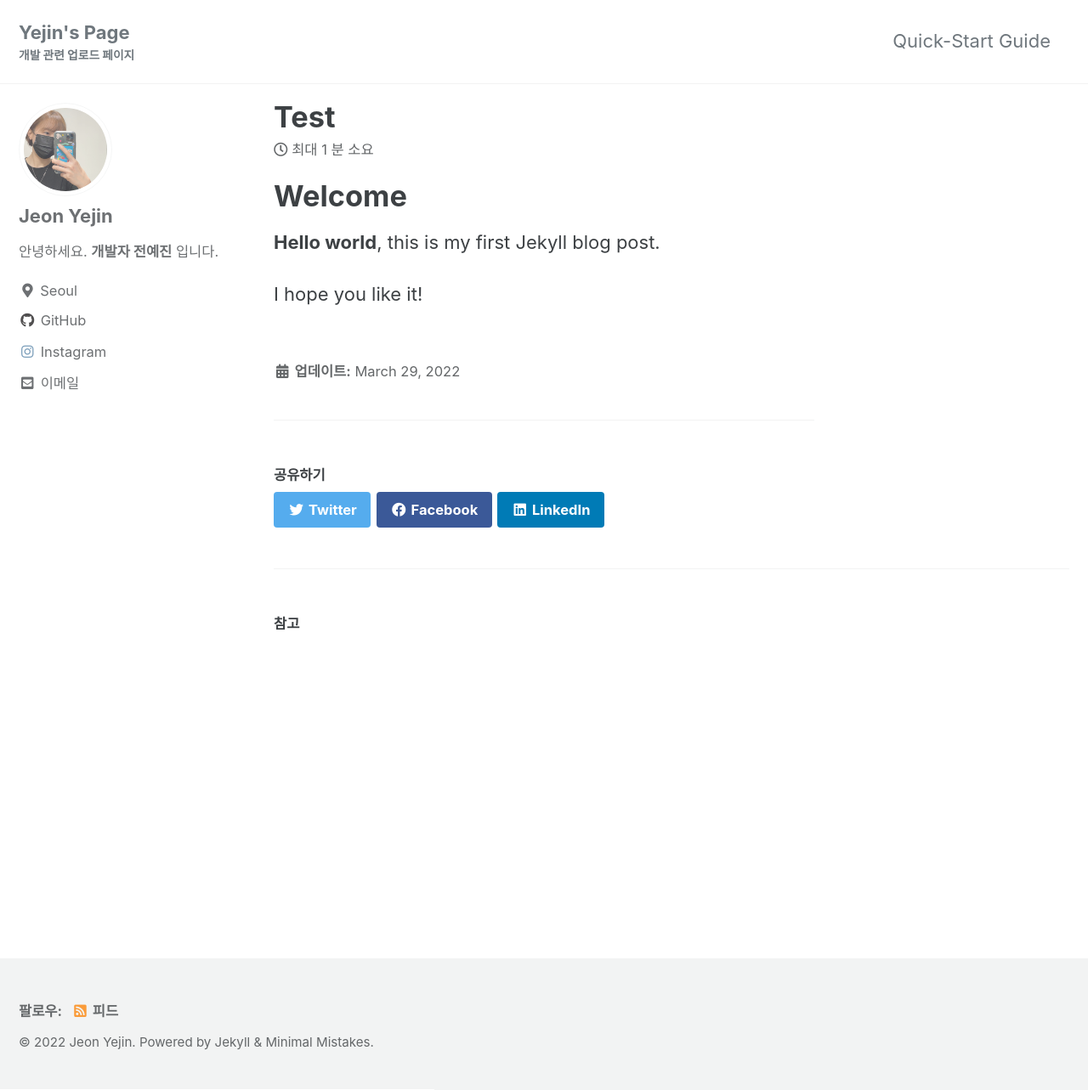
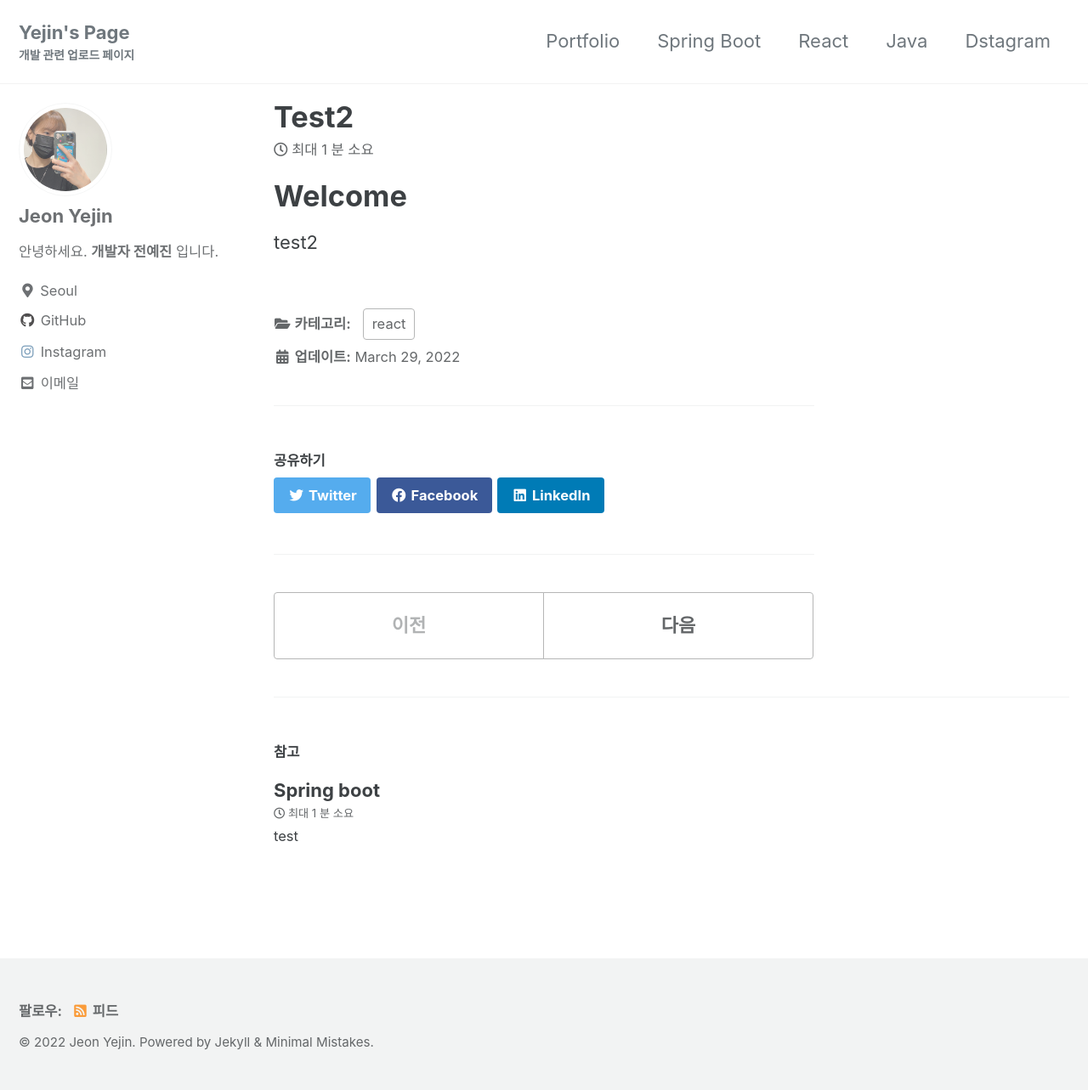
Before and after one commit to yejin-jeon-developer/git-page, a Jekyll site: the page built from _posts/react/2022-03-29-test2.md, in a window 1280 px wide and 1283 px high. Shown: the whole window at 85% size. Built offline with Jekyll 4.4.1, drawn with Linux system fonts in a browser that asks for light colours; cached includes are drawn as plain includes.

Commit message:
page 기본 구조 설정

```diff
--- a/_config.yml
+++ b/_config.yml
@@ -275,6 +275,12 @@ compress_html:
     envs: development
 
 
+# Collection
+collections:
+  portfolio:
+    output: true
+    permalink: /:collection/:path/
+
 # Defaults
 defaults:
   # _posts
@@ -288,3 +294,23 @@ defaults:
       comments: # true
       share: true
       related: true
+  # portfolio
+  - scope:
+      path: ""
+      type: "portfolio"
+    values:
+      layout: single
+      author_profile: true
+      read_time: true
+      show_date: false
+      comments: true
+      share: true
+      related: true
+      toc: false
+      toc_sticky: true
+      classes: wide
+      header:
+        #   teaser: /assets/images/unsplash/rpi4-rZKdS0wI8Ks.jpg
+        overlay_image: https://source.unsplash.com/featured/?portfolio
+        overlay_filter: 0.4
+        caption: "Photo credit: [**Unsplash**](https://source.unsplash.com/featured/?portfolio)"
--- a/_data/navigation.yml
+++ b/_data/navigation.yml
@@ -1,9 +1,15 @@
 # main links
 main:
-  - title: "Quick-Start Guide"
-    url: https://mmistakes.github.io/minimal-mistakes/docs/quick-start-guide/
-  # - title: "About"
-  #   url: https://mmistakes.github.io/minimal-mistakes/about/
+   - title: "Portfolio"
+     url: /portfolio/
+   - title: "Spring Boot"
+     url: /categories/spring-boot
+   - title: "React"
+     url: /categories/react
+   - title: "Java"
+     url: /categories/java
+   - title: "Dstagram"
+     url: /categories/Dstagram
   # - title: "Sample Posts"
   #   url: /year-archive/
   # - title: "Sample Collections"
--- a/_posts/2022-03-29-test.md
+++ b/_posts/react/2022-03-29-test2.md
@@ -11,10 +11,10 @@ defaults:
   comments: true
   share: true
   related: true
+categories:
+  - react
 ---
 
 # Welcome
 
-**Hello world**, this is my first Jekyll blog post.
-
-I hope you like it!
+test2
```
Also changed, not shown: other parts of _posts/react/2022-03-29-test2.md (+1 -1 lines), _pages/categories/category-dstagram.md (added, +9 -0 lines), _pages/categories/category-java.md (added, +9 -0 lines), _pages/categories/category-react.md (added, +9 -0 lines), _pages/categories/category-spirng-boot.md (added, +9 -0 lines), _pages/collection/portfolio.md (added, +15 -0 lines), _portfolio/2022-03-29-test.md (added, +9 -0 lines), _posts/spring-boot/2022-03-29-test.md (added, +13 -0 lines).
